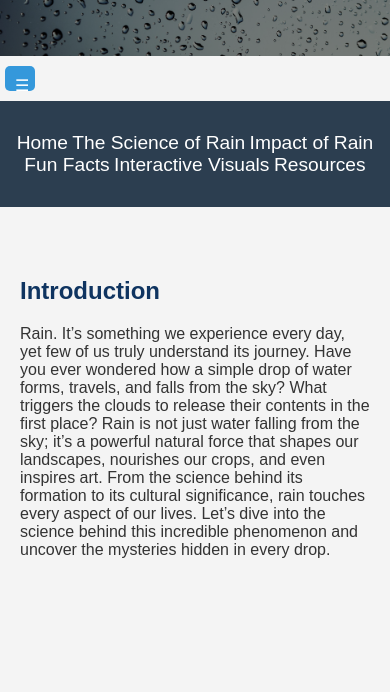
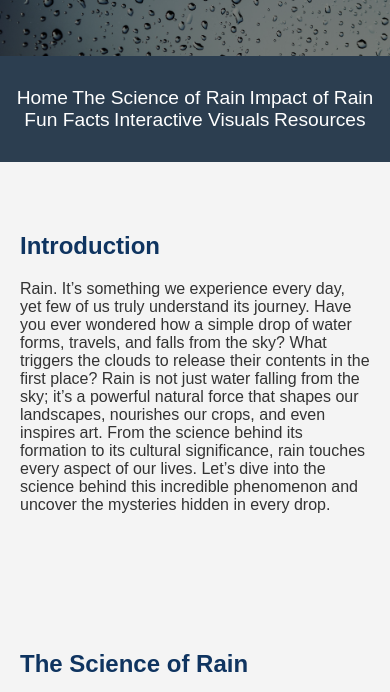
Before and after one commit to Anomalocarida/webdeva2, a plain HTML site: page index.html in a window 390 px wide. Shown: the part 144-836 px from the top of the page. Drawn offline with nearby package versions, Linux system fonts and the light colour scheme.

Commit message:
Update index.html

```diff
--- a/index.html
+++ b/index.html
@@ -17,13 +17,8 @@
         </div>
     </header>
 
-    <!-- Hamburger Menu -->
-    <button class="hamburger" id="hamburger">
-        &#9776; <!-- Hamburger Icon -->
-    </button>
-
     <!-- Navigation Bar -->
-    <nav id="navbar">
+    <nav>
         <ul>
             <li><a href="#home">Home</a></li>
             <li><a href="#scienceOfRain">The Science of Rain</a></li>
```
